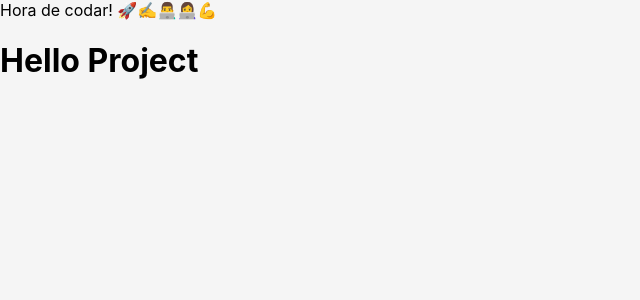
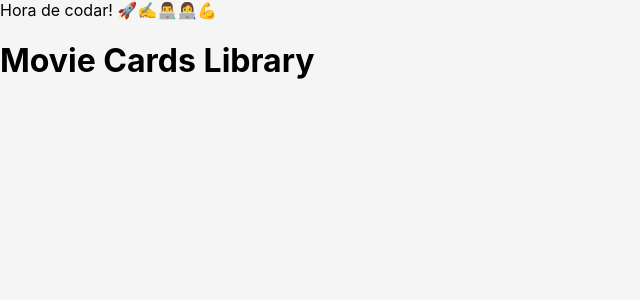
Before and after one commit to flpnascto/movie-cards-library, a React (Create React App) app: page / in a window 1280 px wide. Shown: the top 300 px of the page, without its empty margins (0-640 px from the left). Built offline with nearby package versions, Linux system fonts and the light colour scheme.

Commit message:
Requisito 02.

```diff
--- a/src/components/Header.jsx
+++ b/src/components/Header.jsx
@@ -3,7 +3,13 @@ import React from 'react';
 
 class Header extends React.Component {
   render() {
-    return <h1>Hello Project</h1>;
+    return (
+      <div>
+        <header>
+          <h1>Movie Cards Library</h1>
+        </header>
+      </div>
+    );
   }
 }
 
```
Also changed, not shown: 1 other file (tests, documents, lock files or other folders).
